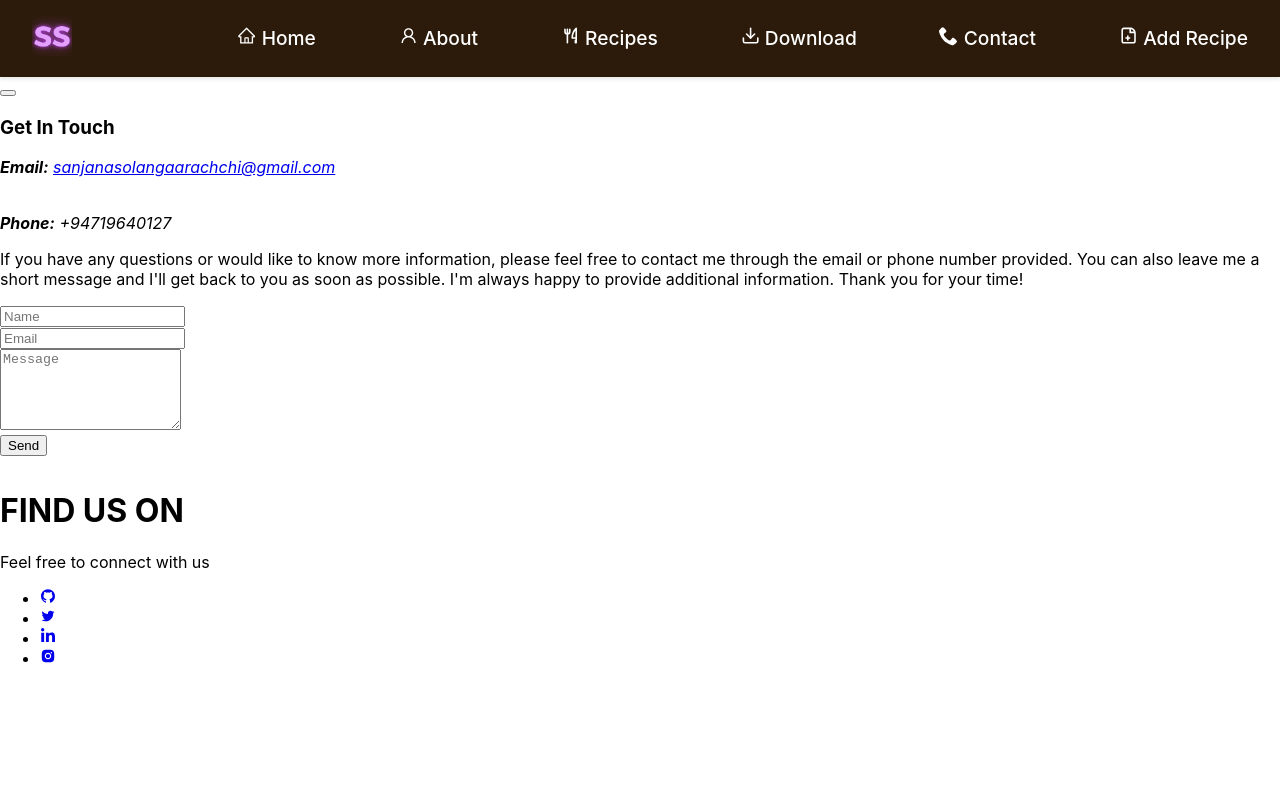
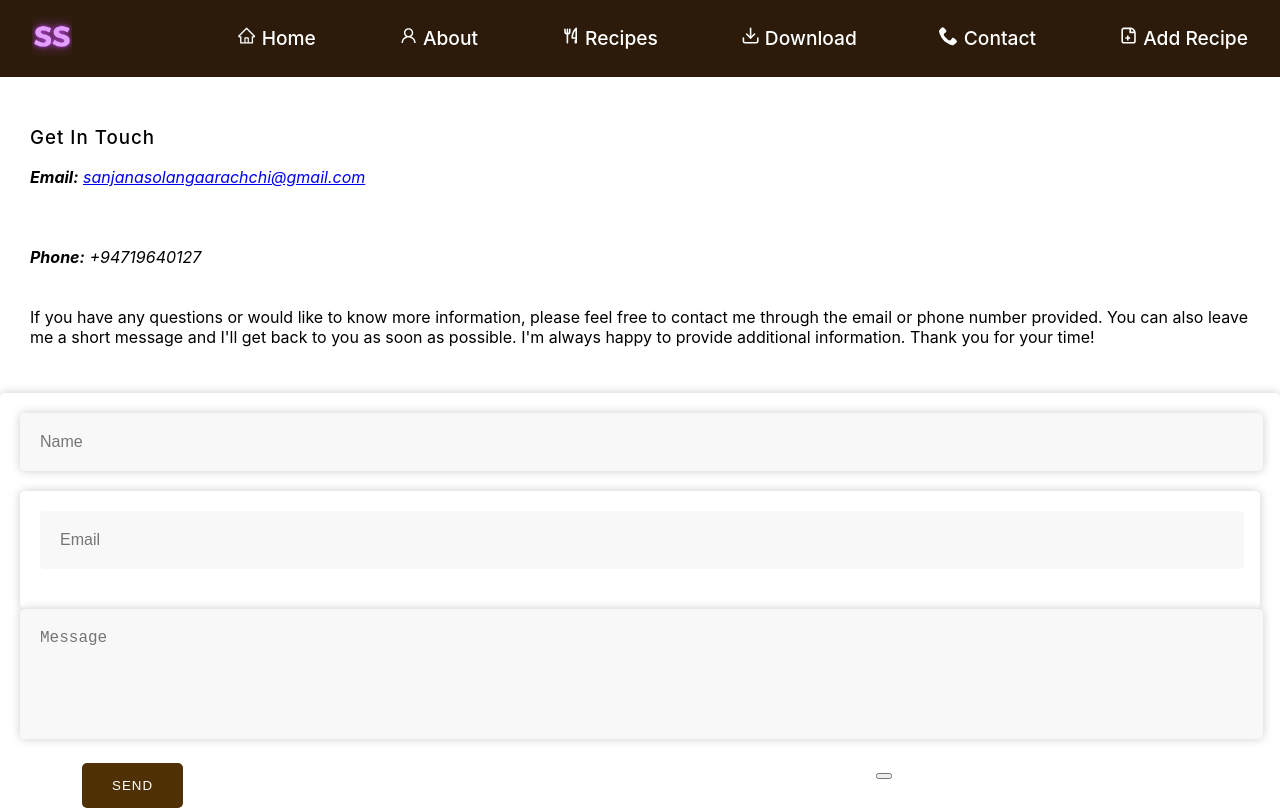
Before and after one commit to SANJANASOLANGA/ReactFoodRecipe, a React (Create React App) app in the folder Client/: page /contact in a window 1280 px wide. Shown: the top 810 px of the page. Built offline with nearby package versions, Linux system fonts and the light colour scheme.

Commit message:
Added styles for contact compnent

```diff
--- a/Client/src/style.css
+++ b/Client/src/style.css
@@ -264,3 +264,150 @@
   font-size: 1.2rem;
   margin-bottom: 1rem;
 }
+
+/* Contact page */
+.contact_details {
+  background-color: white;
+  color: black;
+  padding: 30px;
+}
+
+.contact_details h3 {
+  font-weight: 500;
+  letter-spacing: 1px;
+}
+
+.contact_details p {
+  margin-top: 40px;
+}
+
+.sec_sp {
+  margin-bottom: 100px;
+}
+
+.co_alert {
+  position: fixed;
+  bottom: 0;
+  right: 0;
+  margin: 20px;
+  z-index: 999;
+  width: 30%;
+}
+
+.co_alert p {
+  margin-bottom: 0;
+}
+
+.loading-bar {
+  position: fixed;
+  top: 0;
+  left: 0;
+  width: 100%;
+  height: 3px;
+  z-index: 9999;
+  background-color: #008080;
+  animation: loading 2s ease-out infinite;
+}
+
+.loading-bar:before {
+  content: "";
+  position: absolute;
+  top: 0;
+  left: -20px;
+  width: 20px;
+  height: 100%;
+  background-color: #008080;
+}
+
+@keyframes loading {
+  from {
+    left: -20px;
+  }
+  to {
+    left: 100%;
+  }
+}
+
+.contact__form {
+  background-color: white;
+  padding: 20px;
+  border-radius: 5px;
+  box-shadow: 0 0 10px #ccc;
+}
+
+.contact__form label {
+  font-weight: 500;
+  color: #666;
+}
+
+.contact__form input[type="text"],
+.contact__form input[type="email"],
+.contact__form textarea {
+  background-color: #f8f8f8;
+  border: none;
+  border-radius: 5px;
+  margin-bottom: 20px;
+  padding: 20px;
+  width: 97%;
+  font-size: 16px;
+  color: #333;
+}
+
+.contact__form textarea {
+  resize: none;
+}
+
+.btn_ac_btn {
+  background-color: #503105;
+  color: white;
+  border: none;
+  padding: 15px 30px;
+  border-radius: 5px;
+  text-transform: uppercase;
+  font-weight: 500;
+  letter-spacing: 1px;
+  margin-left: 5%;
+}
+
+.btn_ac_btn:hover {
+  background-color:rgb(232, 116, 44);
+  color: white;
+}
+
+.home-about-social {
+  text-align: center;
+  margin-top: 80px;
+  margin-bottom: 50px;
+}
+
+.home-about-social h1 {
+  font-size: 2.5rem;
+  font-weight: 700;
+  margin-bottom: 20px;
+}
+
+.home-about-social p {
+  font-size: 1.2rem;
+  font-weight: 400;
+  margin-bottom: 20px;
+}
+
+.home-about-social-links {
+  display: flex;
+  justify-content: center;
+  align-items: center;
+}
+
+.home-about-social-links li {
+  list-style: none;
+}
+
+.home-about-social-links li a {
+  font-size: 1.5rem;
+  margin-right: 25px;
+  color: #333;
+}
+
+.home-about-social-links li a:hover {
+  color: rgb(232, 116, 44);
+}
```
